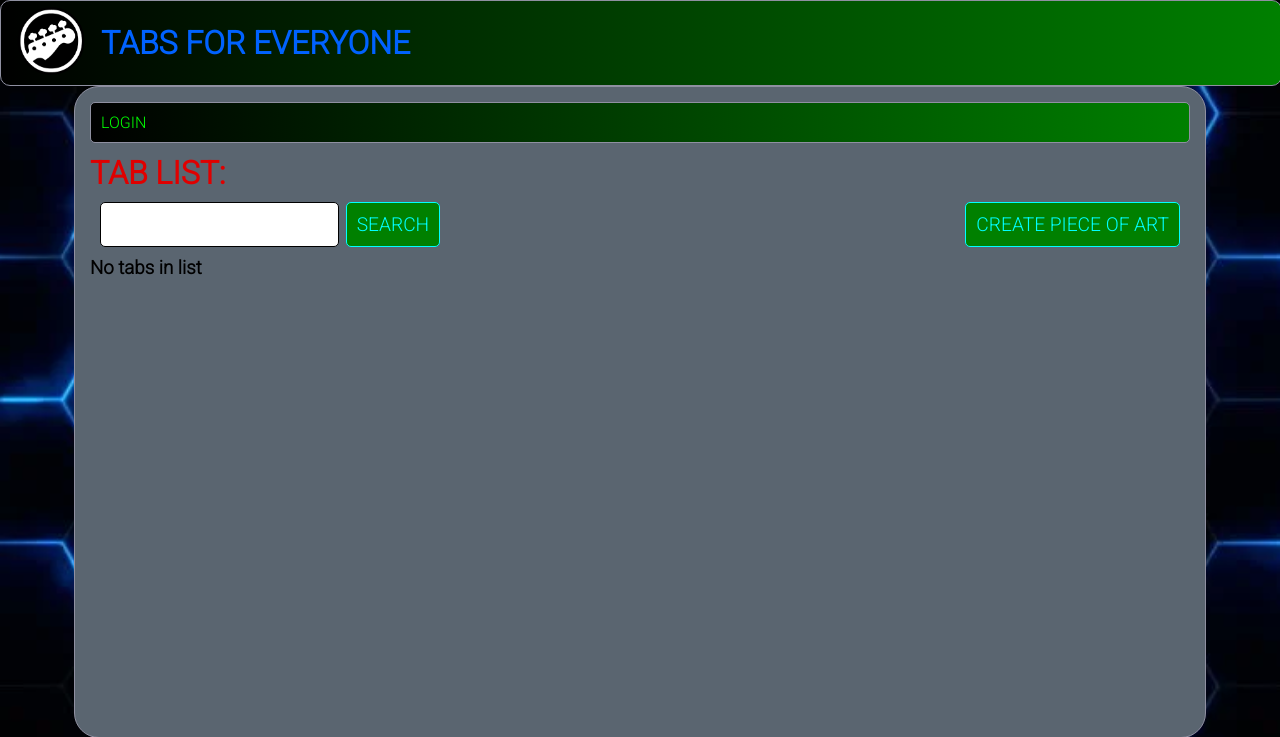
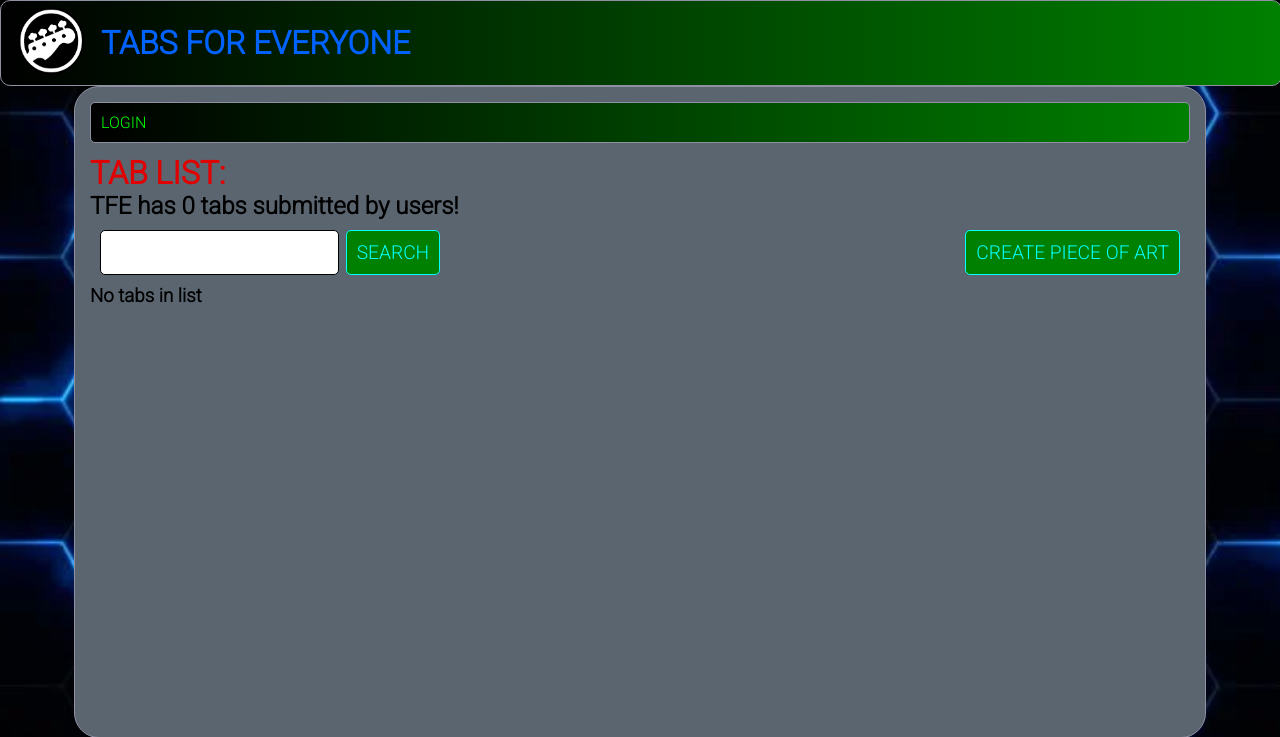
Before and after one commit to Overial/TabsForEveryone, a Django app: page / in a window 1280 px wide. Shown: the top 737 px of the page. Run offline with Django 3.2, Linux system fonts and the light colour scheme; data that the repository does not hold is empty.

Commit message:
Added logo; fixed tab counter

```diff
--- a/mysite/tfe/templates/tfe/index.html
+++ b/mysite/tfe/templates/tfe/index.html
@@ -13,6 +13,8 @@
     <h1 style="color: #e00000" class="tab-list-text">TAB LIST:</h1>
     {% if tab_count > 0 %}
         <h2>TFE has {{ tab_count }} tab{{ tab_count|pluralize:"s" }} submitted by users!</h2>
+    {% else %}
+        <h2>TFE has 0 tab{{ tab_count|pluralize:"s" }} submitted by users!</h2>
     {% endif %}
 
     <div class="search-create-wrapper">
--- a/mysite/tfe/templates/tfe/main.html
+++ b/mysite/tfe/templates/tfe/main.html
@@ -10,6 +10,11 @@
 	<link rel="preconnect" type="text/css" href="https://fonts.gstatic.com" crossorigin>
 	<link type="text/css" href="https://fonts.googleapis.com/css2?family=Roboto:wght@300&display=swap" rel="stylesheet">
 
+	<!-- load logo -->
+	{% load static %}
+	<link rel="shortcut icon" type="image/x-icon" href="{% static 'tfe/images/bass_guitar_logo.png' %}">
+
+	<!-- load styles -->
 	{% load static %}
 	<link rel="stylesheet" type="text/css" href="{% static 'tfe/style.css' %}">
 </head>
@@ -27,7 +32,7 @@
 
 		<div class="container">
 			{% block content %}
-				<!-- Content goes here -->
+				<!-- content goes here -->
 			{% endblock content %}
 		</div>
 
```
Also changed, not shown: mysite/db.sqlite3.
